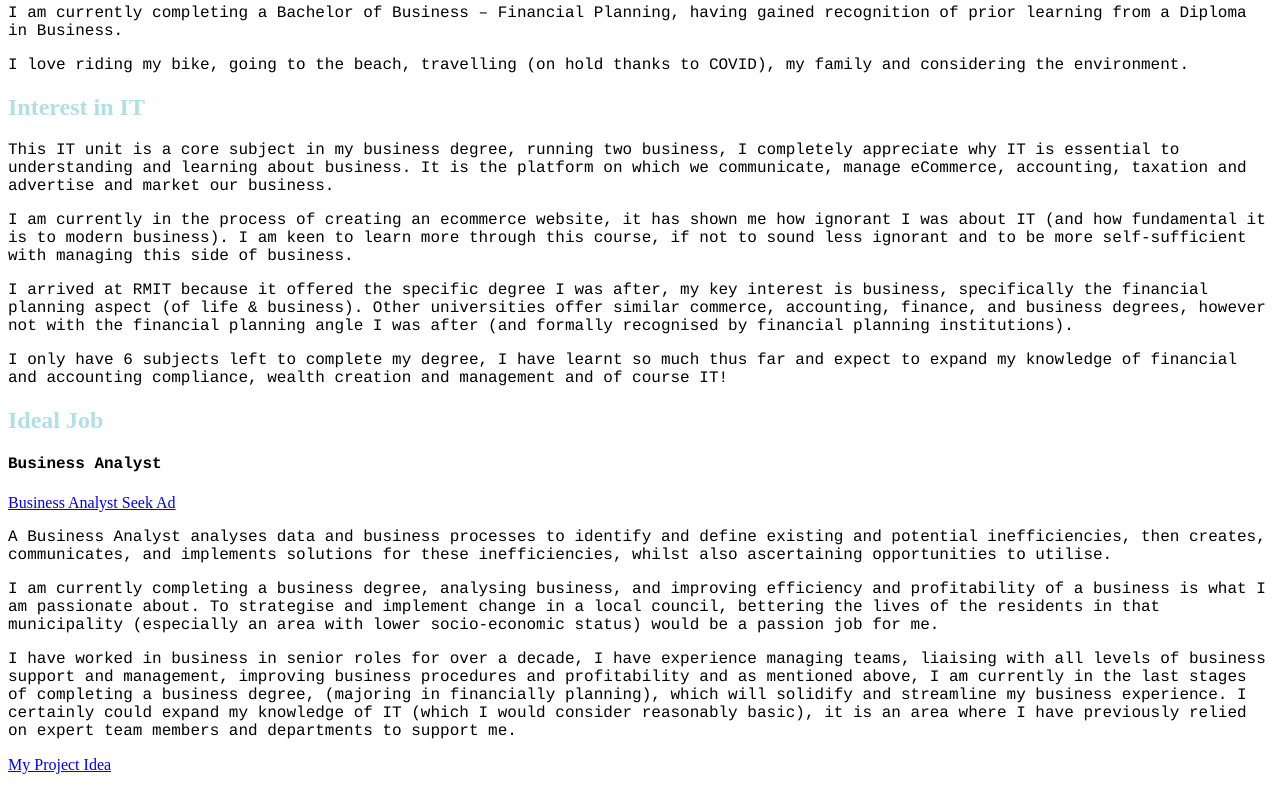
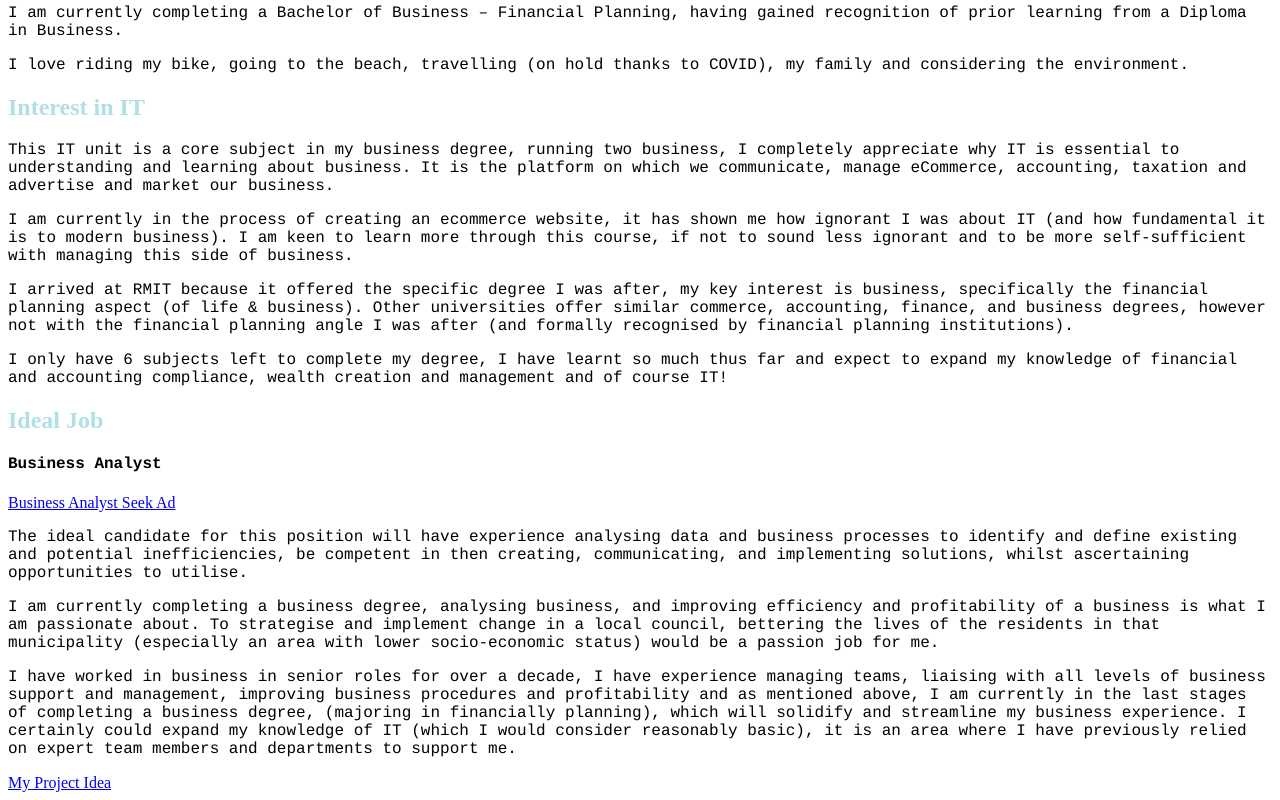
Before and after one commit to ImogenRMIT/Assessment-1, a plain HTML site: page index.html in a window 1280 px wide. Shown: the part 403-1203 px from the top of the page. Drawn offline with Linux system fonts and the light colour scheme.

Commit message:
Update index.html

```diff
--- a/index.html
+++ b/index.html
@@ -19,7 +19,7 @@
 <h4 style="font-family:courier;">Business Analyst</h4>
 <a href="https://www.seek.com.au/job/50557327?type=standard#searchRequestToken=6f6fc732-f80f-4776-b762-e36b15f5e3cb">Business Analyst Seek Ad</a>
 
-<p style="font-family:courier;">A Business Analyst analyses data and business processes to identify and define existing and potential inefficiencies, then creates, communicates, and implements solutions for these inefficiencies, whilst also ascertaining opportunities to utilise.</p>
+<p style="font-family:courier;">The ideal candidate for this position will have experience analysing data and business processes to identify and define existing and potential inefficiencies, be competent in then creating, communicating, and implementing solutions, whilst ascertaining opportunities to utilise.</p>
 <p style="font-family:courier;">I am currently completing a business degree, analysing business, and improving efficiency and profitability of a business is what I am passionate about.  To strategise and implement change in a local council, bettering the lives of the residents in that municipality (especially an area with lower socio-economic status) would be a passion job for me.</p>
 <p style="font-family:courier;">I have worked in business in senior roles for over a decade, I have experience managing teams, liaising with all levels of business support and management, improving business procedures and profitability and as mentioned above, I am currently in the last stages of completing a business degree, (majoring in financially planning), which will solidify and streamline my business experience. I certainly could expand my knowledge of IT (which I would consider reasonably basic), it is an area where I have previously relied on expert team members and departments to support me.</p>
 
```
